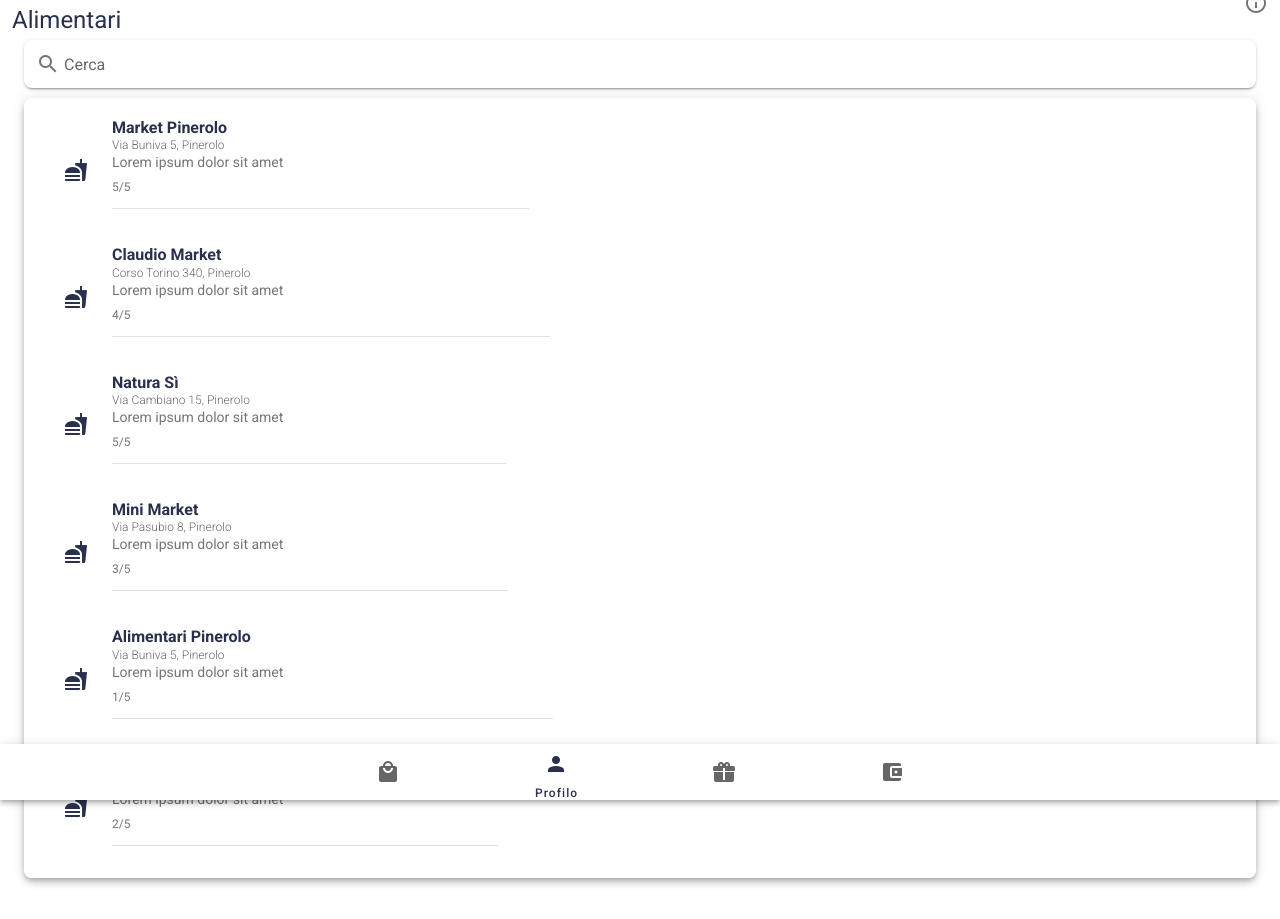
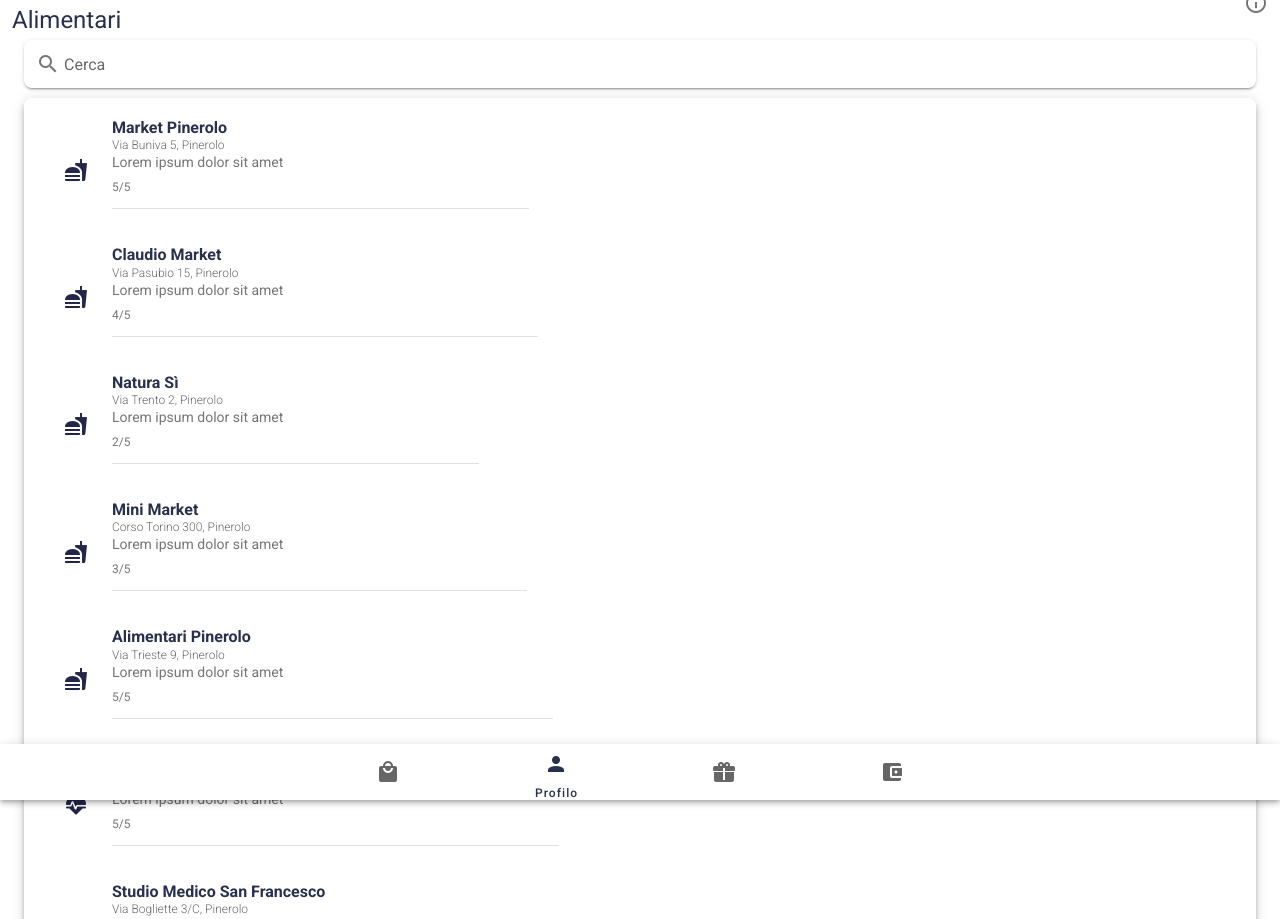
Before and after one commit to serenaFornero/welfare-nuxt, a Nuxt app: page /categorieServizi in a window 1280 px wide. Shown: the top 919 px of the page. Built offline with nearby package versions, Linux system fonts and the light colour scheme.

Commit message:
04/12/2020

```diff
--- a/components/dialogUtilizza.vue
+++ b/components/dialogUtilizza.vue
@@ -29,7 +29,7 @@
           >
             <v-icon>mdi-close</v-icon>
           </v-btn>
-          <v-toolbar-title>Gift Card Name</v-toolbar-title>
+          <v-toolbar-title>{{}}</v-toolbar-title>
         </v-toolbar>
         <v-list
           two-line
@@ -48,7 +48,7 @@
           <v-list-item>
             <v-list-item-content>
               <v-img src="giftCardAmazon.png" class="my-5" contain width="200" height="150"></v-img>
-              <v-list-item-subtitle class="text-center">Buono Regalo valido per l’acquisto di prodotti <br> disponibili su Amazon.it del vaore di {{ }} € </v-list-item-subtitle>
+              <v-list-item-subtitle class="text-center">Buono Regalo valido per l’acquisto di prodotti <br> disponibili su {} del vaore di {} € </v-list-item-subtitle>
              <v-row justify="center" class="mt-3"> <dialog-attiva></dialog-attiva></v-row>
             </v-list-item-content>
           </v-list-item>
--- a/components/services.vue
+++ b/components/services.vue
@@ -52,20 +52,20 @@
     </v-list>
   </v-tab-item>
   <v-tab-item>
-    <v-list>
+    <v-list v-for="values in giftCards"
+            :key="values.id">
+
       <v-list-item
-        v-for="values in giftCards"
-        :key="values.id"
+        v-for="child in values.type"
+        :key="child.id"
       >
-        <v-list-item-avatar
-          tile
-          class="rounded-lg"
-        >
-          <v-img src=""></v-img>
+        <v-list-item-avatar tile class="rounded-lg">
+          <v-img :src="child.src"></v-img>
         </v-list-item-avatar>
+
         <v-list-item-content>
-          <v-list-item-title class="font-weight-bold" style="color: #29304d">{{}}</v-list-item-title>
-          <v-list-item-subtitle class="grey--text text--darken-1">{{}}</v-list-item-subtitle>
+          <v-list-item-title class="font-weight-bold text-center" style="color: #29304d">{{child.brand}}</v-list-item-title>
+          <v-list-item-subtitle class="grey--text text--darken-1 text-center">Buono Regalo valido per l’acquisto <br> di prodotti  disponibili su <br> {{child.webSite}}</v-list-item-subtitle>
           <v-list-item-action class="justify-center">
             <v-btn
               color="#2573d5"
--- a/pages/aggiungiFamiliare.vue
+++ b/pages/aggiungiFamiliare.vue
@@ -86,7 +86,6 @@
               type="submit"
               dark
               color="#2573d5"
-              @click="addRelative"
               v-bind="attrs"
               v-on="on"
             >
--- a/pages/categorieServizi.vue
+++ b/pages/categorieServizi.vue
@@ -13,15 +13,20 @@
     >
 
       <v-list>
-          <v-list-item v-for="shop in shops" :key="shop.id">
-            <v-list-item-avatar><v-icon :color="getIcon(shop.category).color"> {{getIcon(shop.category).icon}}</v-icon></v-list-item-avatar>
+        <v-list-item v-for="values in services" :key="values.id">
+          <v-list-item-avatar>
+            <v-icon :color="getIcon(values.categoryId).color">{{ getIcon(values.categoryId).icon }}</v-icon>
+          </v-list-item-avatar>
           <nuxt-link to="/trasferimentoEffettuato" style="text-decoration: none">
             <v-list-item-content>
-                  <v-list-item-title class="font-weight-bold" style="color: #29304d">{{ shop.name }}</v-list-item-title>
-                  <v-list-item-action-text class="font-weight-light" >{{ shop.address }}</v-list-item-action-text>
-                  <v-list-item-subtitle class="grey--text text--darken-1">{{shop.description}}</v-list-item-subtitle>
-                  <v-list-item-action-text class="grey--text text--darken-1 mt-2">{{shop.rating}}/5</v-list-item-action-text>
-                  <v-list-item-content><v-divider></v-divider></v-list-item-content>
+              <v-list-item-title class="font-weight-bold" style="color: #29304d">{{ values.name }}</v-list-item-title>
+              <v-list-item-action-text class="font-weight-light">{{ values.address }}</v-list-item-action-text>
+              <v-list-item-subtitle class="grey--text text--darken-1">{{ values.description }}</v-list-item-subtitle>
+              <v-list-item-action-text class="grey--text text--darken-1 mt-2">{{ values.rating }}/5
+              </v-list-item-action-text>
+              <v-list-item-content>
+                <v-divider></v-divider>
+              </v-list-item-content>
             </v-list-item-content>
           </nuxt-link>
         </v-list-item>
@@ -29,7 +34,6 @@
     </v-card>
   </v-container>
 </template>
-
 
 
 <script>
@@ -42,92 +46,27 @@
     SearchField,
     dialogOrdini
   },
-      data () {
-        return {
-          tab: null,
-          shops: [
-            {
-              id: 1,
-              category: "market",
-              name: "Market Pinerolo",
-              rating: 5,
-              address: "Via Buniva 5, Pinerolo",
-              description: "Lorem ipsum dolor sit amet"
+  data() {
+    return {}
   },
-            {
-              id: 2,
-              category: "market",
-              name: "Claudio Market",
-              rating: 4,
-              address: "Corso Torino 340, Pinerolo",
-              description: "Lorem ipsum dolor sit amet"
+  computed: {
+    services() {
+      return this.$store.getters["services/getServices"]
     },
-            {
-              id: 3,
-              category: "market",
-              name: "Natura Sì",
-              rating: 5,
-              address: "Via Cambiano 15, Pinerolo",
-              description: "Lorem ipsum dolor sit amet"
+    categories() {
+      return this.$store.getters["categories/getCategory"]
     },
-            {
-              id: 4,
-              category: "market",
-              name: "Mini Market",
-              rating: 3,
-              address: "Via Pasubio 8, Pinerolo",
-              description: "Lorem ipsum dolor sit amet"
-            },
-            {
-              id: 5,
-              category: "market",
-              name: "Alimentari Pinerolo",
-              rating: 1,
-              address: "Via Buniva 5, Pinerolo",
-              description: "Lorem ipsum dolor sit amet"
-            },
-            {
-              id: 6,
-              category: "market",
-              name: "Bio Bottega",
-              rating: 2,
-              address: "Via Buniva 5, Pinerolo",
-              description: "Lorem ipsum dolor sit amet"
-            },
-          ],
-          categoriesIcons: [
-            {
-              type: "market",
-              icon: "mdi-food",
-              color: "#29304d"
-            },
-            {
-              type: "transport",
-              icon: "mdi-bus",
-              color: "#29304d"
-            },
-            {
-              type: "beauty",
-              icon: "mdi-account-heart",
-              color: "#29304d"
-            },
-            {
-              type: "bar",
-              icon: "mdi-coffee",
-              color: "#29304d"
-            },
-          ],
-        }
   },
   methods: {
-        getIcon(category){
-          for(let i = 0; i < this.categoriesIcons.length; i++){
-            if (category === this.categoriesIcons[i].type){
-              return this.categoriesIcons[i]
-            }
+    getIcon(categoryId) {
+      for (let i = 0; i < this.categories.length; i++) {
+        if (categoryId === this.categories[i].id) {
+          return this.categories[i]
         }
       }
     },
+  },
 }
 
+
 </script>
--- a/store/giftCards.js
+++ b/store/giftCards.js
@@ -16,21 +16,25 @@
           idCategory: 15,
           variants: [
             {
+              src: "amazon.jpg",
               id: 0.1,
               value: 50,
               code: "MLF65LG"
             },
             {
+              src: "amazon.jpg",
               id: 0.2,
               value: 20,
               code: "MOF25LH"
             },
             {
+              src: "amazon.jpg",
               id: 0.3,
               value: 15,
               code: "MJF85LF"
             },
             {
+              src: "amazon.jpg",
               id: 0.4,
               value: 10,
               code: "APF25LS"
@@ -47,21 +51,25 @@
           idCategory: 15,
           variants: [
             {
+              src: "netflix.jpeg",
               id: 1.1,
               value: 50,
               code: "GLF46LG"
             },
             {
+              src: "netflix.jpeg",
               id: 1.2,
               value: 20,
               code: "JOF99LH"
             },
             {
+              src: "netflix.jpeg",
               id: 1.3,
               value: 15,
               code: "RJF82LF"
             },
             {
+              src: "netflix.jpeg",
               id: 1.4,
               value: 10,
               code: "QPF33LS"
@@ -77,21 +85,25 @@
           idCategory: 15,
           variants: [
             {
+              src: "decathlon.png",
               id: 2.1,
               value: 50,
               code: "DLF65LS"
             },
             {
+              src: "decathlon.png",
               id: 2.2,
               value: 20,
               code: "LOF25XS"
             },
             {
+              src: "decathlon.png",
               id: 2.3,
               value: 15,
               code: "JJF85DG"
             },
             {
+              src: "decathlon.png",
               id: 2.4,
               value: 10,
               code: "RPF25JR"
--- a/store/orders.js
+++ b/store/orders.js
@@ -6,10 +6,11 @@
       icon: "mdi-gift",
       src: "",
       color: "#232649",
-      list: [
+      orderList: [
         {
           id: 0,
           idUser: 0,
+          src: "amazon.jpg",
           idCategory: 14,
           name: "Gift Card Amazon",
           description: "Lorem Ipsum dolor sit amet",
@@ -19,6 +20,7 @@
         {
           id: 1,
           idUser: 0,
+          src: "decathlon.png",
           idCategory: 14,
           name: "Gift Card Decathlon",
           description: "Lorem Ipsum dolor sit amet",
@@ -28,13 +30,13 @@
         {
           id: 2,
           idUser: 0,
+          src: "netflix.jpeg",
           idCategory: 14,
           name: "Gift Card Netflix",
           description: "Lorem Ipsum dolor sit amet",
           value: 50,
           code: "56DLSKR"
         },
-
       ]
     }
   ],
```
Also changed, not shown: components/prova2.vue (+11 -67 lines), pages/giftCard.vue (+21 -26 lines), pages/ordini.vue (+30 -18 lines). Lines whose indentation alone changed are shown as unchanged.
